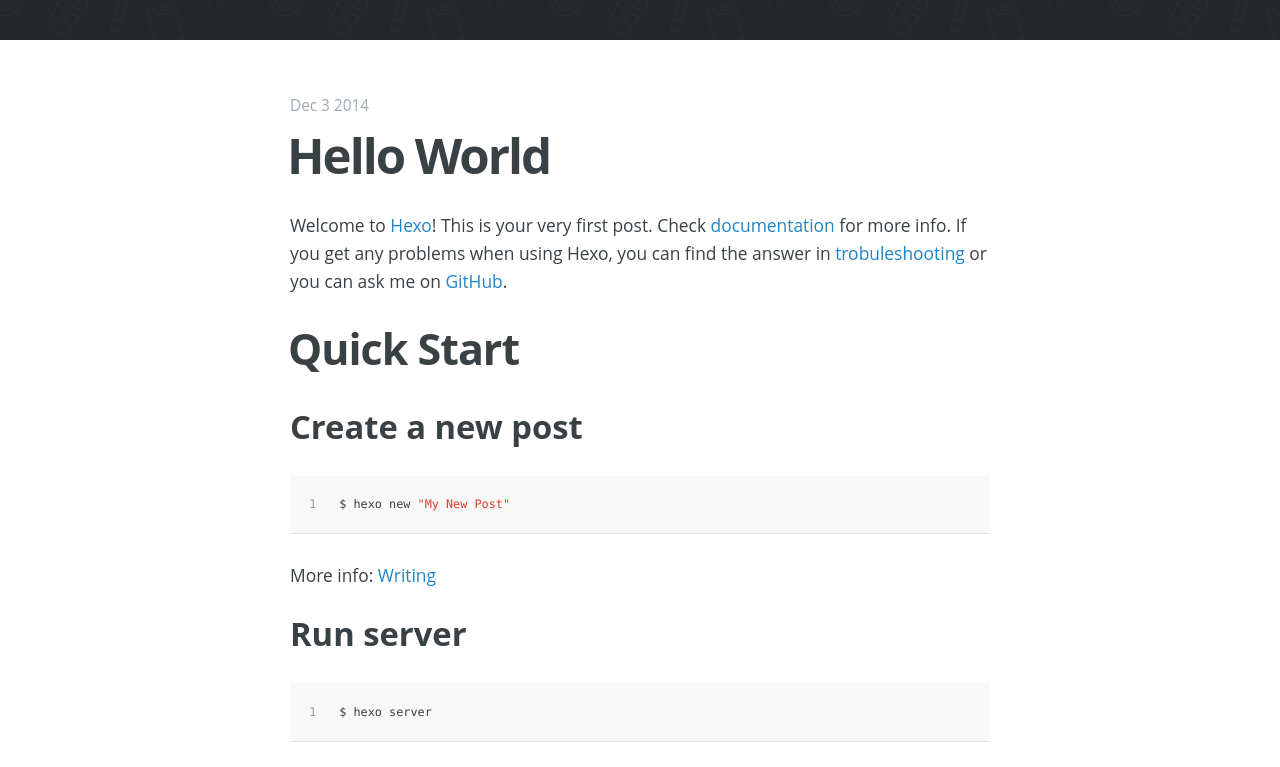
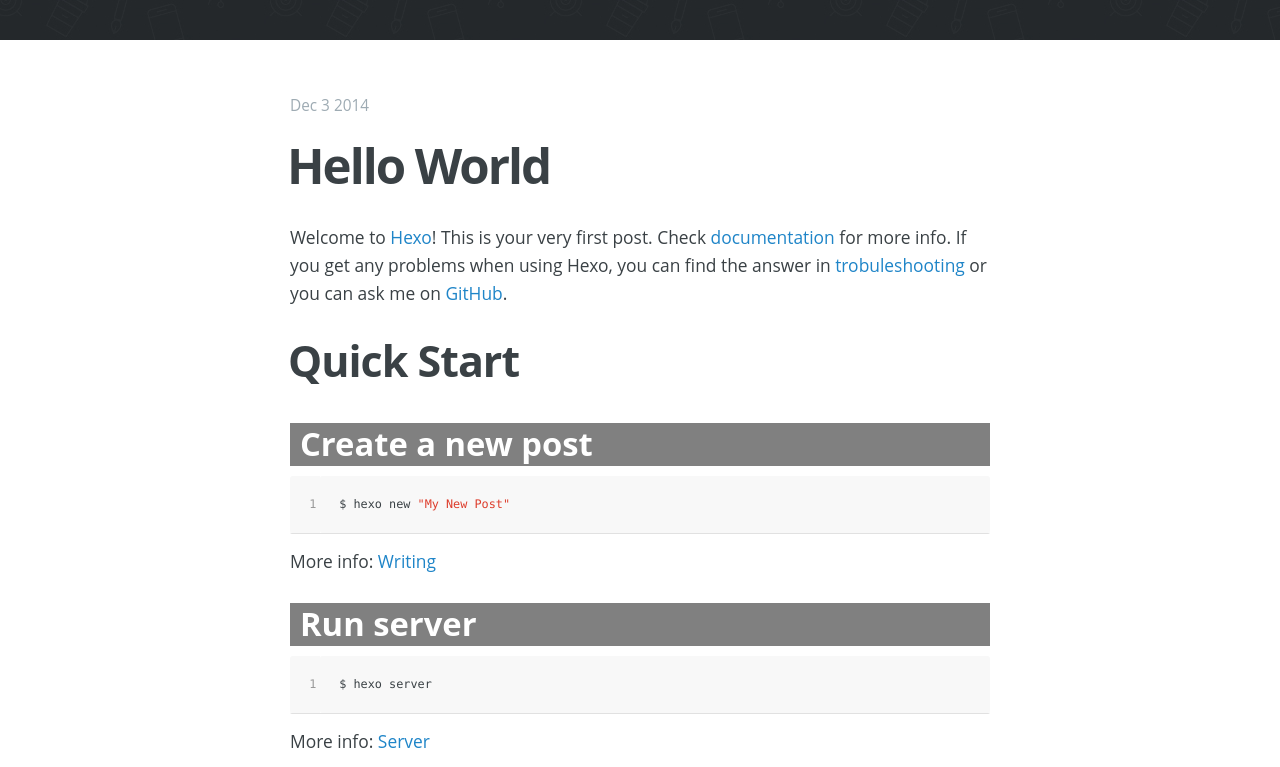
Before and after one commit to owenyang0/blogs-obsolated, a plain HTML site: page 2014/12/03/hello-world/index.html in a window 1280 px wide. Shown: the part 380-1147 px from the top of the page. Drawn offline with nearby package versions, Linux system fonts and the light colour scheme.

Commit message:
Site updated: 2014-12-05 10:17:56

```diff
--- a/2014/12/03/hello-world/index.html
+++ b/2014/12/03/hello-world/index.html
@@ -11,6 +11,8 @@
   <meta name="viewport" content="width=device-width, initial-scale=1.0" />
   <link rel="stylesheet" type="text/css" href="/css/screen.css" />
   <link rel="stylesheet" type="text/css" href="/css/style.css" />
+  <link rel="stylesheet" href="/css/moody.css" type="text/css">
+
   <meta name="generator" content="OwenYang's">
 
 
--- /dev/null
+++ b/css/moody.css
@@ -0,0 +1,15 @@
+.post-title {
+  margin: 10px 0;
+}
+.post-content {
+  padding-top: 10px;
+}
+.post-content h3 {
+  background-color: #808080;
+  color: #fff;
+  padding: 5px 10px;
+  margin-bottom: 10px;
+}
+.post-content p {
+  margin-top: 10px;
+}
--- a/css/screen.css
+++ b/css/screen.css
@@ -21,7 +21,7 @@
 /* ==========================================================================
    0. Includes - Ground zero
    ========================================================================== */
-@import url(normalize.css);
+@import url(libs/normalize.css);
 /* ==========================================================================
    1. Icons - Sets up the icon font and respective classes
    ========================================================================== */
```
Also changed, not shown: 2014/12/04/JavaScript-TDD-with-Mocha/index.html (+2 -0 lines), about/index.html (+2 -0 lines), archives/2014/12/index.html (+2 -0 lines), archives/2014/index.html (+2 -0 lines), archives/index.html (+2 -0 lines), index.html (+2 -0 lines), tags/JavaScript/index.html (+2 -0 lines), tags/Mocha/index.html (+2 -0 lines), tags/TDD/index.html (+2 -0 lines), css/libs/normalize.css (renamed from css/normalize.css).
